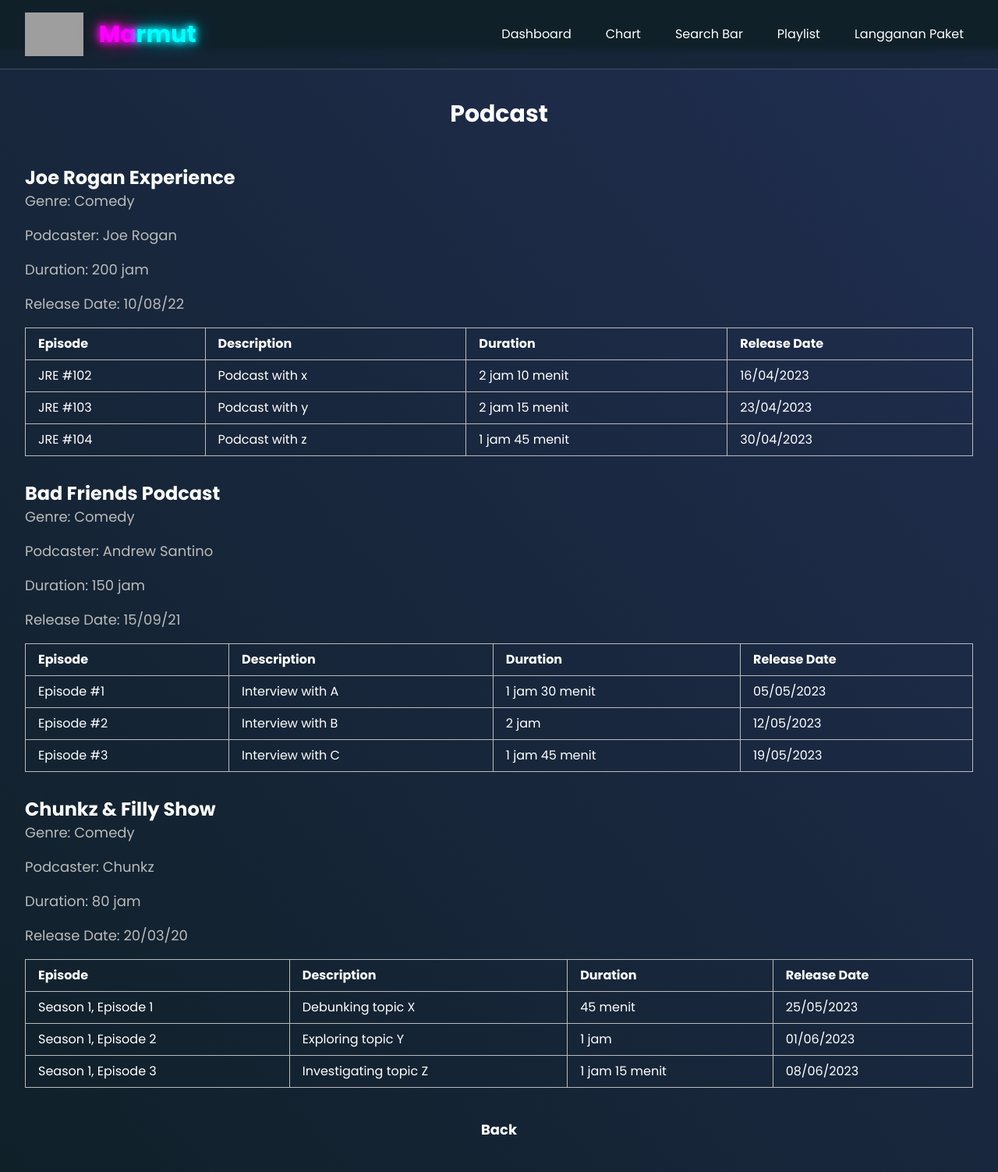
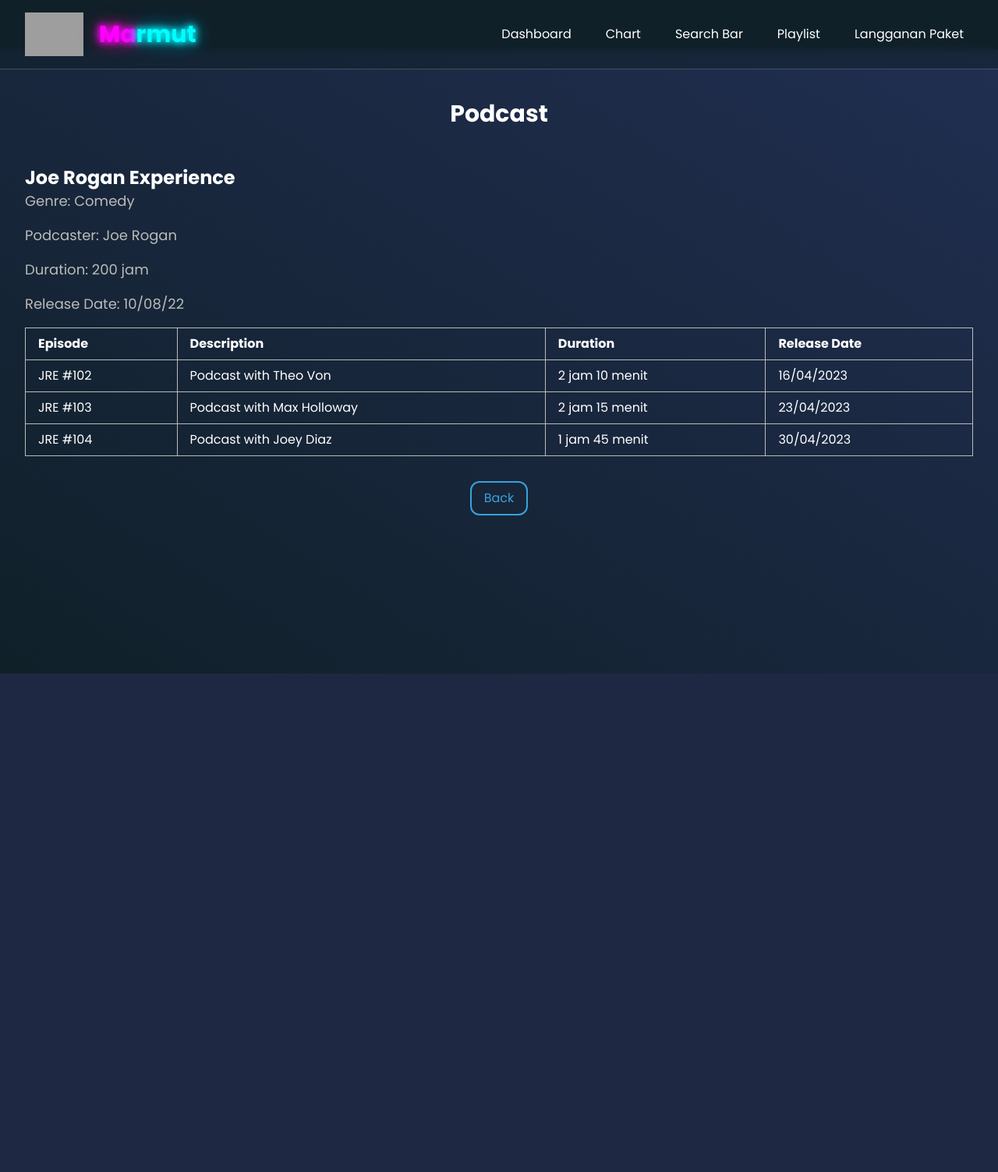
Before and after one commit to basdat-d1/marmut, a Django app: page /play-podcast/ in a window 1280 px wide. Shown: the whole page at 78% size. After the commit the page ends 864 px from the top, so only its background shows below. Run offline with Django 5.2, Linux system fonts and the light colour scheme; some libraries are stand-ins or nearby versions; grey boxes are pictures that could not be loaded.

Commit message:
add back button for lihat_chart and play_podcast

```diff
--- a/lihat_chart/templates/lihat_chart.html
+++ b/lihat_chart/templates/lihat_chart.html
@@ -31,7 +31,7 @@
             </tbody>
         </table>
         <div class="flex justify-center mt-8">
-            <a href="" class="bg-blue-700 hover:bg-blue-800 text-white font-bold py-2 px-4 rounded text-lg">Back</a>
+            <button onclick="window.history.back()" class="border-2 border-blue text-blue rounded-xl py-2 px-4 hover:bg-blue hover:text-black duration-200">Back</button>
         </div>
     </div>
 </div>
--- a/lihat_chart/templates/lihat_playlist.html
+++ b/lihat_chart/templates/lihat_playlist.html
@@ -40,7 +40,9 @@
         </div>
         {% endfor %}
         <div class="flex justify-center mt-8">
-            <a href="{% url 'lihat_chart:show_chart' %}" class="bg-blue-700 hover:bg-blue-800 text-white font-bold py-2 px-4 rounded text-lg">Back</a>
+            <button onclick="window.history.back()" class="border-2 border-blue text-blue rounded-xl py-2 px-4 hover:bg-blue hover:text-black duration-200">
+                <a href="{% url 'lihat_chart:show_chart' %}">Back</a>
+            </button>
         </div>
     </div>
 </div>
--- a/play_podcast/templates/play_podcast.html
+++ b/play_podcast/templates/play_podcast.html
@@ -7,7 +7,7 @@
 
 {% block content %}
 {% include "components/navbar/navbar_pengguna.html" %}
-<div class="bg-gradient-to-bl from-indigo-500/20">
+<div class="bg-gradient-to-bl from-indigo-500/20 min-h-screen">
     <div class="container mx-auto p-8 mt-16">
         <div class="container mx-auto p-8 flex justify-center items-center flex-col">
             <h1 class="text-3xl font-bold text-white mb-4 text-center">Podcast</h1>
@@ -44,7 +44,7 @@
         </div>
         {% endfor %}
         <div class="flex justify-center mt-8">
-            <a href="" class="bg-blue-700 hover:bg-blue-800 text-white font-bold py-2 px-4 rounded text-lg">Back</a>
+            <button onclick="window.history.back()" class="border-2 border-blue text-blue rounded-xl py-2 px-4 hover:bg-blue hover:text-black duration-200">Back</button>
         </div>
     </div>
 </div>
--- a/play_podcast/views.py
+++ b/play_podcast/views.py
@@ -13,78 +13,24 @@ def show_podcast(request):
                 "episodes": [
                     {
                         "judul": "JRE #102",
-                        "deskripsi": "Podcast with x",
+                        "deskripsi": "Podcast with Theo Von",
                         "durasi_episode": "2 jam 10 menit",
                         "tanggal_episode": "16/04/2023"
                     },
                     {
                         "judul": "JRE #103",
-                        "deskripsi": "Podcast with y",
+                        "deskripsi": "Podcast with Max Holloway",
                         "durasi_episode": "2 jam 15 menit",
                         "tanggal_episode": "23/04/2023"
                     },
                     {
                         "judul": "JRE #104",
-                        "deskripsi": "Podcast with z",
+                        "deskripsi": "Podcast with Joey Diaz",
                         "durasi_episode": "1 jam 45 menit",
                         "tanggal_episode": "30/04/2023"
                     }
                 ]
             },
-            {
-                "title": "Bad Friends Podcast",
-                "genre": "Comedy",
-                "podcaster": "Andrew Santino",
-                "durasi": "150 jam",
-                "tanggal": "15/09/21",
-                "episodes": [
-                    {
-                        "judul": "Episode #1",
-                        "deskripsi": "Interview with A",
-                        "durasi_episode": "1 jam 30 menit",
-                        "tanggal_episode": "05/05/2023"
-                    },
-                    {
-                        "judul": "Episode #2",
-                        "deskripsi": "Interview with B",
-                        "durasi_episode": "2 jam",
-                        "tanggal_episode": "12/05/2023"
-                    },
-                    {
-                        "judul": "Episode #3",
-                        "deskripsi": "Interview with C",
-                        "durasi_episode": "1 jam 45 menit",
-                        "tanggal_episode": "19/05/2023"
-                    }
-                ]
-            },
-            {
-                "title": "Chunkz & Filly Show",
-                "genre": "Comedy",
-                "podcaster": "Chunkz",
-                "durasi": "80 jam",
-                "tanggal": "20/03/20",
-                "episodes": [
-                    {
-                        "judul": "Season 1, Episode 1",
-                        "deskripsi": "Debunking topic X",
-                        "durasi_episode": "45 menit",
-                        "tanggal_episode": "25/05/2023"
-                    },
-                    {
-                        "judul": "Season 1, Episode 2",
-                        "deskripsi": "Exploring topic Y",
-                        "durasi_episode": "1 jam",
-                        "tanggal_episode": "01/06/2023"
-                    },
-                    {
-                        "judul": "Season 1, Episode 3",
-                        "deskripsi": "Investigating topic Z",
-                        "durasi_episode": "1 jam 15 menit",
-                        "tanggal_episode": "08/06/2023"
-                    }
-                ]
-            }
         ]
     }
 
```
